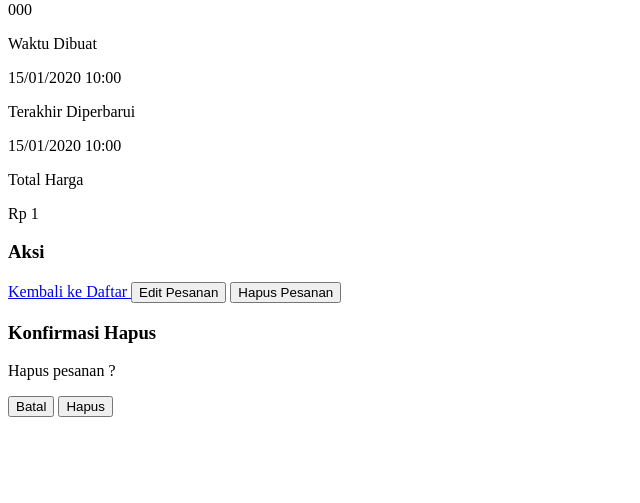
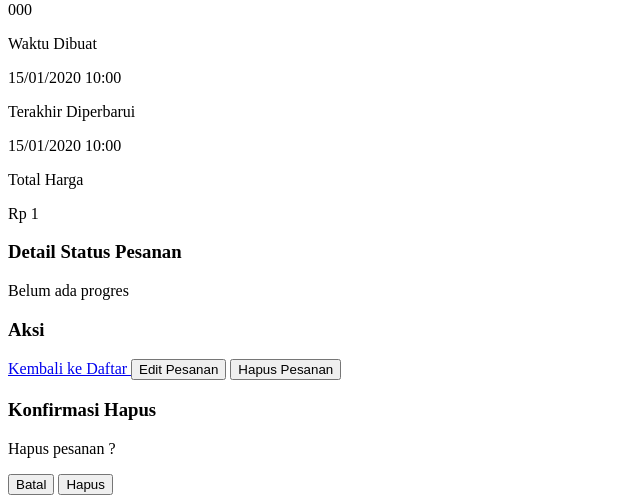
Before and after one commit to shukizen/KixEra-New, a CodeIgniter app: the page made by application/views/pemilik/pesanan/detail.php in a window 1280 px wide. Shown: the part 2174-2677 px from the top of the page, without its empty margins (0-640 px from the left). Before the commit the page ends 2591 px from the top, so only its background shows below. Run offline with CodeIgniter, Linux system fonts and the light colour scheme; tables that the repository leaves empty or names only in its code hold one stand-in row (values such as "Sample post"); the template is opened without the code that fills it: most values are stand-ins (such as "Sample title", 1, 10 or a date in 2020); grey boxes marked "Sample" are stand-in pictures.

Commit message:
login sesuai role, pesanan update dikit

```diff
--- a/application/views/pemilik/pesanan/detail.php
+++ b/application/views/pemilik/pesanan/detail.php
@@ -227,6 +227,68 @@
                             </div>
                         </div>
 
+                        <!-- Detail Status Pesanan (Timeline) -->
+                        <div class="bg-white rounded-xl shadow-lg p-6 mb-6">
+                            <h3 class="text-lg font-semibold text-gray-800 mb-6">Detail Status Pesanan</h3>
+
+                            <?php if (!empty($progres_list)): ?>
+                                <?php
+                                // Reverse the list to show newest first
+                                $reversed_progres = array_reverse($progres_list);
+                                ?>
+                                <div class="relative">
+                                    <?php foreach ($reversed_progres as $idx => $progres): ?>
+                                        <?php
+                                        $status = strtolower($progres->status);
+                                        $is_first = ($idx === 0);
+                                        $is_last = ($idx === count($reversed_progres) - 1);
+
+                                        // Determine icon based on status
+                                        $icon = 'fa-circle-dot';
+                                        if ($status === 'diterima') $icon = 'fa-calendar-check';
+                                        elseif ($status === 'dalam_proses') $icon = 'fa-gear';
+                                        elseif ($status === 'selesai') $icon = 'fa-check-double';
+                                        elseif ($status === 'siap_diambil') $icon = 'fa-box-open';
+                                        elseif ($status === 'sudah_diambil') $icon = 'fa-handshake';
+                                        elseif ($status === 'dibatalkan') $icon = 'fa-ban';
+
+                                        $status_label = ucfirst(str_replace('_', ' ', $status));
+                                        $dot_color = $is_first ? 'bg-blue-500' : 'bg-gray-300';
+                                        $text_color = $is_first ? 'text-blue-600' : 'text-gray-700';
+                                        ?>
+                                        <div class="flex gap-4 <?php echo !$is_last ? 'pb-6' : ''; ?>">
+                                            <!-- Timeline dot and line -->
+                                            <div class="flex flex-col items-center">
+                                                <div class="w-3 h-3 rounded-full <?php echo $dot_color; ?> flex-shrink-0"></div>
+                                                <?php if (!$is_last): ?>
+                                                    <div class="w-0.5 flex-1 bg-gray-200 mt-1"></div>
+                                                <?php endif; ?>
+                                            </div>
+
+                                            <!-- Content -->
+                                            <div class="flex-1 -mt-1">
+                                                <div class="flex items-center gap-2 mb-1">
+                                                    <i class="fas <?php echo $icon; ?> text-gray-400 text-sm"></i>
+                                                    <span class="font-semibold <?php echo $text_color; ?>"><?php echo $status_label; ?></span>
+                                                </div>
+                                                <p class="text-sm text-gray-500 mb-2">
+                                                    <?php echo date('d M Y H:i', strtotime($progres->tgl_update)); ?>
+                                                </p>
+                                                <?php if (!empty($progres->deskripsi)): ?>
+                                                    <p class="text-sm text-gray-600"><?php echo htmlspecialchars($progres->deskripsi); ?></p>
+                                                <?php endif; ?>
+                                            </div>
+                                        </div>
+                                    <?php endforeach; ?>
+                                </div>
+                            <?php else: ?>
+                                <div class="text-center py-6 text-gray-500">
+                                    <i class="fas fa-clock text-3xl mb-2 text-gray-300"></i>
+                                    <p class="text-sm">Belum ada progres</p>
+                                </div>
+                            <?php endif; ?>
+                        </div>
+
                         <!-- Action Buttons -->
                         <div class="bg-white rounded-xl shadow-lg p-6">
                             <h3 class="text-lg font-semibold text-gray-800 mb-4">Aksi</h3>
```
Also changed, not shown: application/controllers/Pemilik/Pesanan.php (+23 -7 lines), application/models/Pesanan_model.php (+49 -0 lines), application/models/User_model.php (+58 -18 lines), update_password.php (deleted, +0 -24 lines).
